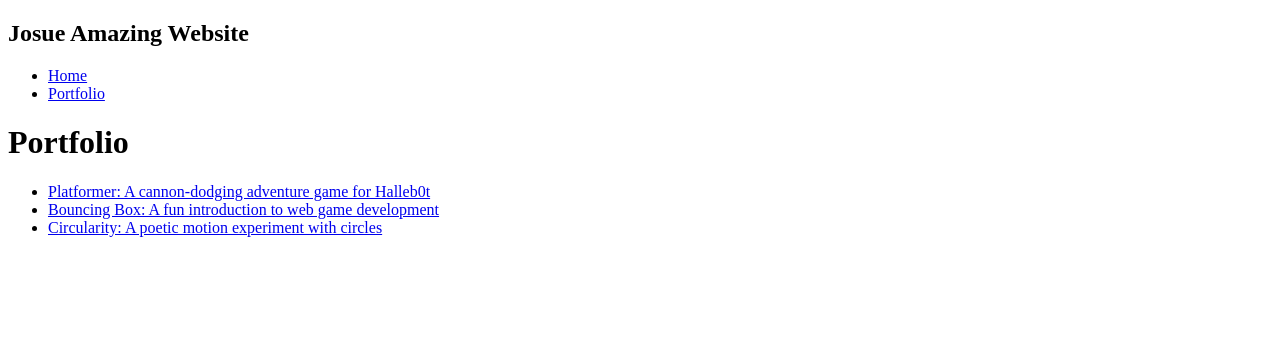
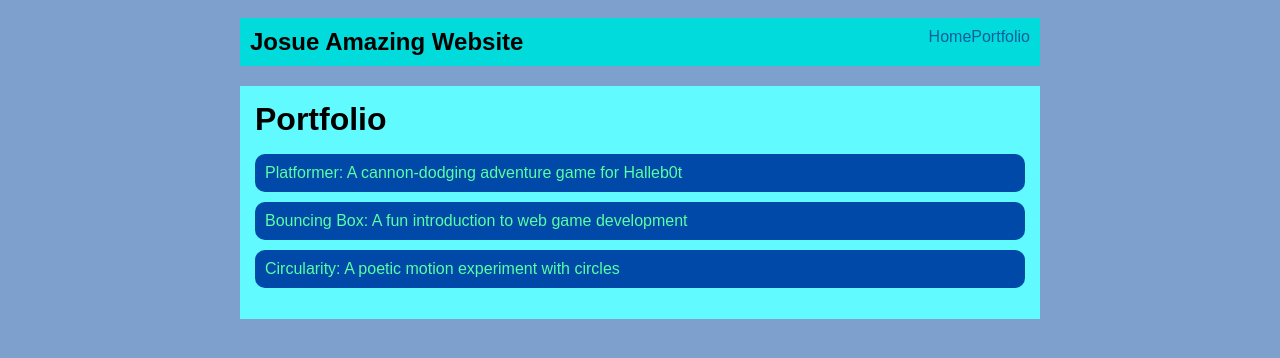
Before and after one commit to Jxsuemtz100/Jxsuemtz100.github.io, a plain HTML site: page portfolio.html in a window 1280 px wide. Drawn offline with Linux system fonts and the light colour scheme.

Commit message:
Finished

```diff
--- a/portfolio.html
+++ b/portfolio.html
@@ -2,6 +2,7 @@
 <html>
   <head>
     <title>My Amazing Website</title>
+    <link rel="stylesheet" href="style.css">
   </head>
 
   <body>
--- a/style.css
+++ b/style.css
@@ -86,19 +86,19 @@ h2, h3 {
 }
 
 #portfolio li {
-  background: #fff;
+  background: #0049a8;
   padding: 10px;
   border-radius: 10px;
   margin-bottom: 10px;
 }
 
 #portfolio li:hover {
-  background: #eee;
+  background: #16537E;
 }
 
 #portfolio a {
   text-decoration: none;
-  color: #454545;
+  color: #57ffa2;
 }
 
 /* responsive web design */
```
